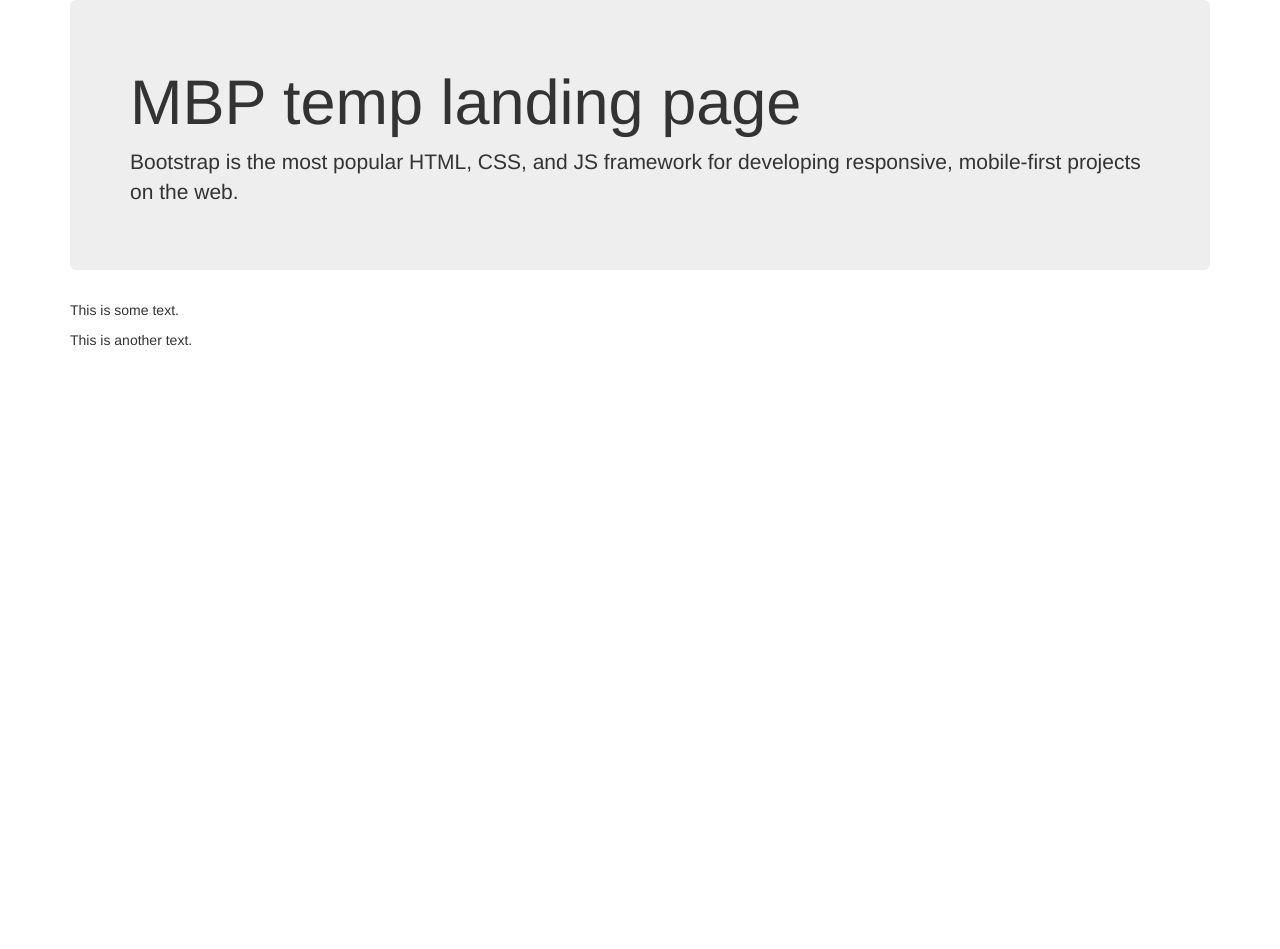
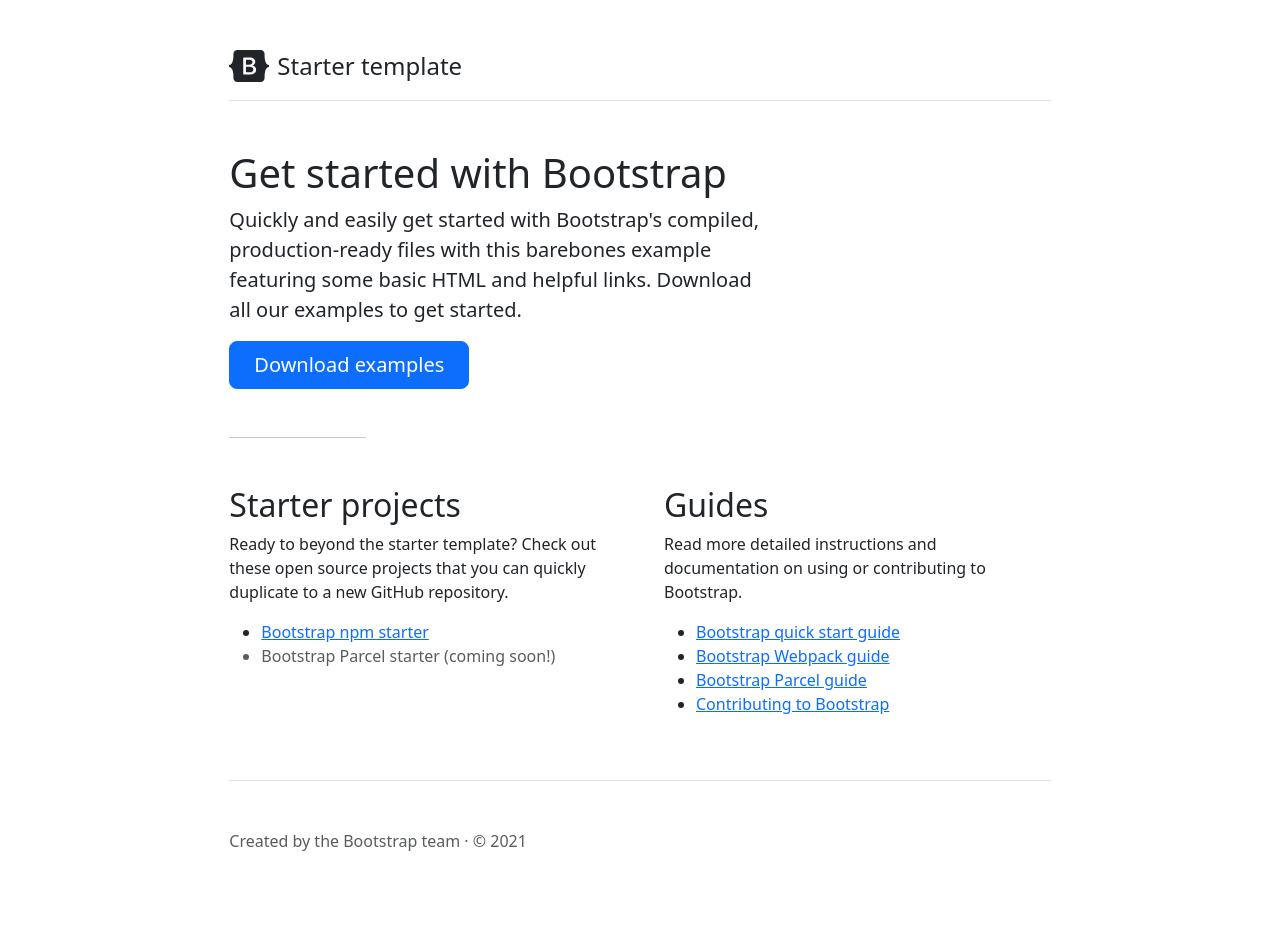
Before and after one commit to itprohelper/mybp, a Flask app: page / in a window 1280 px wide. Before the commit the page ends 346 px from the top, so only its background shows below. Run offline with Flask 2, Linux system fonts and the light colour scheme; data that the repository does not hold is empty; some libraries are stand-ins or nearby versions.

Commit message:
tyring to implement started template for landing page

```diff
--- a/www/mbp/templates/index.html
+++ b/www/mbp/templates/index.html
@@ -1,23 +1,90 @@
-<!DOCTYPE html>
+<!doctype html>
 <html lang="en">
   <head>
-  <title>MBP temp landing page</title>
     <meta charset="utf-8">
     <meta name="viewport" content="width=device-width, initial-scale=1">
-  <link rel="stylesheet" href="https://maxcdn.bootstrapcdn.com/bootstrap/3.4.1/css/bootstrap.min.css">
-  <script src="https://ajax.googleapis.com/ajax/libs/jquery/3.6.1/jquery.min.js"></script>
-  <script src="https://maxcdn.bootstrapcdn.com/bootstrap/3.4.1/js/bootstrap.min.js"></script>
+    <meta name="description" content="">
+    <meta name="author" content="Mark Otto, Jacob Thornton, and Bootstrap contributors">
+    <meta name="generator" content="Hugo 0.84.0">
+    <title>Starter Template · Bootstrap v5.0</title>
+
+    <link rel="canonical" href="https://getbootstrap.com/docs/5.0/examples/starter-template/">
+
+
+
+    <!-- Bootstrap core CSS -->
+<link href="../assets/dist/css/bootstrap.min.css" rel="stylesheet">
+
+    <style>
+      .bd-placeholder-img {
+        font-size: 1.125rem;
+        text-anchor: middle;
+        -webkit-user-select: none;
+        -moz-user-select: none;
+        user-select: none;
+      }
+
+      @media (min-width: 768px) {
+        .bd-placeholder-img-lg {
+          font-size: 3.5rem;
+        }
+      }
+    </style>
+
+
+    <!-- Custom styles for this template -->
+    <link href="starter-template.css" rel="stylesheet">
   </head>
   <body>
 
-<div class="container">
-  <div class="jumbotron">
-    <h1>MBP temp landing page</h1>
-    <p>Bootstrap is the most popular HTML, CSS, and JS framework for developing responsive, mobile-first projects on the web.</p>
+<div class="col-lg-8 mx-auto p-3 py-md-5">
+  <header class="d-flex align-items-center pb-3 mb-5 border-bottom">
+    <a href="/" class="d-flex align-items-center text-dark text-decoration-none">
+      <svg xmlns="http://www.w3.org/2000/svg" width="40" height="32" class="me-2" viewBox="0 0 118 94" role="img"><title>Bootstrap</title><path fill-rule="evenodd" clip-rule="evenodd" d="M24.509 0c-6.733 0-11.715 5.893-11.492 12.284.214 6.14-.064 14.092-2.066 20.577C8.943 39.365 5.547 43.485 0 44.014v5.972c5.547.529 8.943 4.649 10.951 11.153 2.002 6.485 2.28 14.437 2.066 20.577C12.794 88.106 17.776 94 24.51 94H93.5c6.733 0 11.714-5.893 11.491-12.284-.214-6.14.064-14.092 2.066-20.577 2.009-6.504 5.396-10.624 10.943-11.153v-5.972c-5.547-.529-8.934-4.649-10.943-11.153-2.002-6.484-2.28-14.437-2.066-20.577C105.214 5.894 100.233 0 93.5 0H24.508zM80 57.863C80 66.663 73.436 72 62.543 72H44a2 2 0 01-2-2V24a2 2 0 012-2h18.437c9.083 0 15.044 4.92 15.044 12.474 0 5.302-4.01 10.049-9.119 10.88v.277C75.317 46.394 80 51.21 80 57.863zM60.521 28.34H49.948v14.934h8.905c6.884 0 10.68-2.772 10.68-7.727 0-4.643-3.264-7.207-9.012-7.207zM49.948 49.2v16.458H60.91c7.167 0 10.964-2.876 10.964-8.281 0-5.406-3.903-8.178-11.425-8.178H49.948z" fill="currentColor"></path></svg>
+      <span class="fs-4">Starter template</span>
+    </a>
+  </header>
+
+  <main>
+    <h1>Get started with Bootstrap</h1>
+    <p class="fs-5 col-md-8">Quickly and easily get started with Bootstrap's compiled, production-ready files with this barebones example featuring some basic HTML and helpful links. Download all our examples to get started.</p>
+
+    <div class="mb-5">
+      <a href="../examples/" class="btn btn-primary btn-lg px-4">Download examples</a>
     </div>
-  <p>This is some text.</p>
-  <p>This is another text.</p>
+
+    <hr class="col-3 col-md-2 mb-5">
+
+    <div class="row g-5">
+      <div class="col-md-6">
+        <h2>Starter projects</h2>
+        <p>Ready to beyond the starter template? Check out these open source projects that you can quickly duplicate to a new GitHub repository.</p>
+        <ul class="icon-list">
+          <li><a href="https://github.com/twbs/bootstrap-npm-starter" rel="noopener" target="_blank">Bootstrap npm starter</a></li>
+          <li class="text-muted">Bootstrap Parcel starter (coming soon!)</li>
+        </ul>
       </div>
+
+      <div class="col-md-6">
+        <h2>Guides</h2>
+        <p>Read more detailed instructions and documentation on using or contributing to Bootstrap.</p>
+        <ul class="icon-list">
+          <li><a href="../getting-started/introduction/">Bootstrap quick start guide</a></li>
+          <li><a href="../getting-started/webpack/">Bootstrap Webpack guide</a></li>
+          <li><a href="../getting-started/parcel/">Bootstrap Parcel guide</a></li>
+          <li><a href="../getting-started/build-tools/">Contributing to Bootstrap</a></li>
+        </ul>
+      </div>
+    </div>
+  </main>
+  <footer class="pt-5 my-5 text-muted border-top">
+    Created by the Bootstrap team &middot; &copy; 2021
+  </footer>
+</div>
+
+
+    <script src="../assets/dist/js/bootstrap.bundle.min.js"></script>
+
 
   </body>
 </html>
```
Lines whose indentation alone changed are shown as unchanged.
